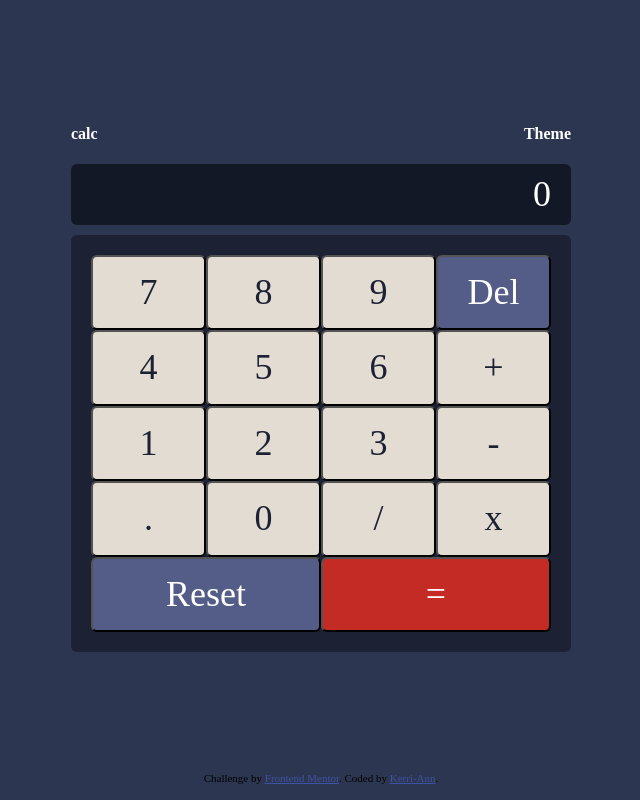
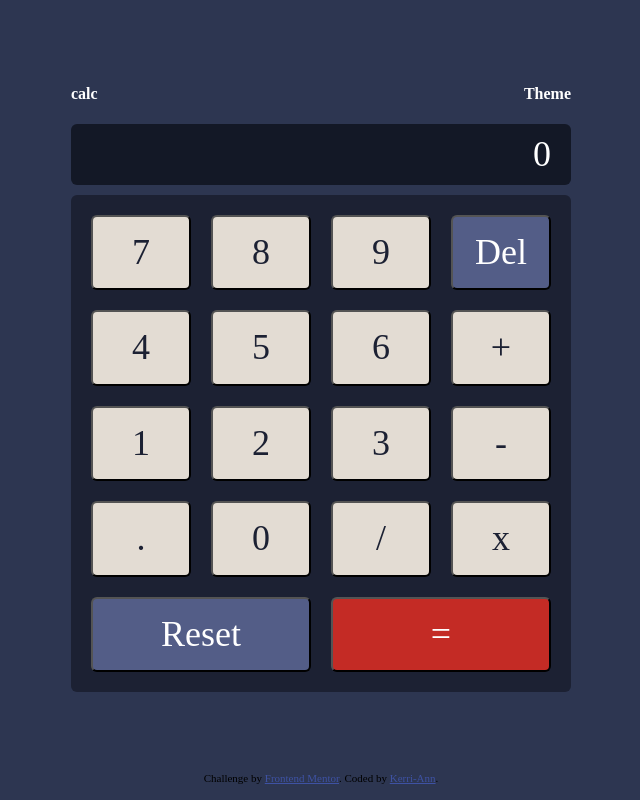
Before and after one commit to Kerri-AnnBates/Calculator, a website: page index.html in a window 1280 px wide. Shown: the whole page, without its empty margins (319-959 px from the left). Drawn offline with Linux system fonts and the light colour scheme.

Commit message:
fix grid spacing

```diff
--- a/styles/scss/_calculator.scss
+++ b/styles/scss/_calculator.scss
@@ -41,16 +41,17 @@
 
 .grid {
     display: grid;
-    grid-template-columns: 1fr 1fr 1fr 1fr;
-    grid-template-rows: 1fr 1fr 1fr 1fr;
+    grid-template-columns: repeat(4, 1fr);
+    grid-template-rows: repeat(4, 1fr);
+    column-gap: 20px;
+    row-gap: 20px;
 }
 
 .bottom {
-    display: flex;
-
-    button {
-        width: 50%;
-    }
+    display: grid;
+    grid-template-columns: repeat(2, 1fr);
+    column-gap: 20px;
+    margin-top: 20px;
 }
 
 .equal {
```
Also changed, not shown: public/css/index.css.
